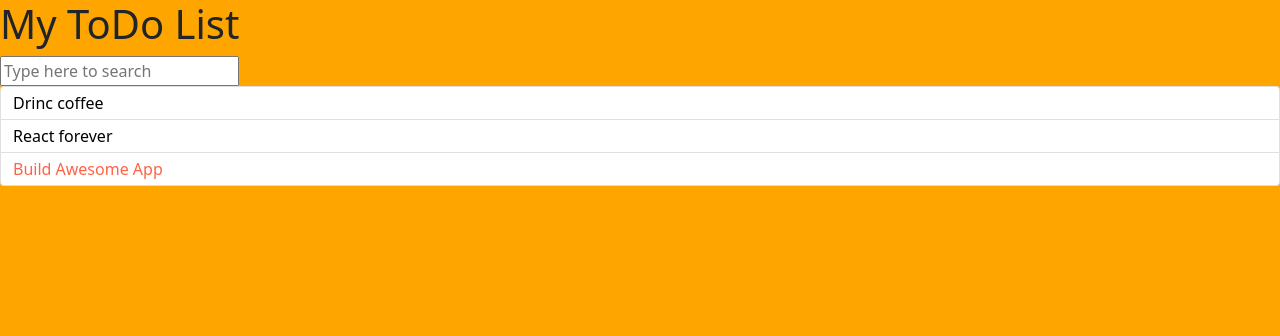
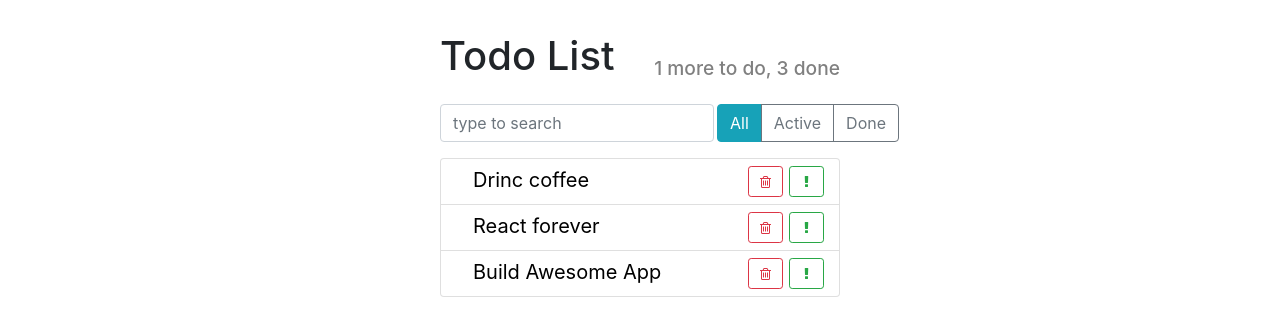
Before and after one commit to Alexs222/todo2, a React app: page / in a window 1280 px wide. Built offline with nearby package versions, Linux system fonts and the light colour scheme.

Commit message:
add styles

```diff
--- a/public/index.html
+++ b/public/index.html
@@ -3,8 +3,9 @@
     <head>
         <meta charset="utf-8">
         <title>ToDo</title>
-        <link href="https://cdn.jsdelivr.net/npm/bootstrap@5.1.3/dist/css/bootstrap.min.css" rel="stylesheet">
-        <link href="https://cdn.jsdelivr.net/npm/@fortawesome/fontawesome-free@5.15.4/css/fontawesome.min.css" rel="stylesheet">
+        <link rel="stylesheet"
+        <link href="https://stackpath.bootstrapcdn.com/font-awesome/4.7.0/css/font-awesome.min.css" rel="stylesheet">
+        <link href="https://stackpath.bootstrapcdn.com/bootstrap/4.1.3/css/bootstrap.min.css" rel="stylesheet">
     </head>
     <body>
         <div id="root"></div>
--- a/src/components/app-header.js
+++ b/src/components/app-header.js
@@ -1,7 +1,13 @@
 import React from 'react';
+import './app-header.scss';
 
-const AppHeader = () => {
-    return <h1>My ToDo List</h1>;
+const AppHeader = ({toDo, done}) => {
+  return (
+    <div className="app-header d-flex">
+      <h1>Todo List</h1>
+      <h2>{toDo} more to do, {done} done</h2>
+    </div>
+  );
 };
 
 export default AppHeader;
--- /dev/null
+++ b/src/components/app-header.scss
@@ -0,0 +1,12 @@
+.app-header {
+  align-items: flex-end;
+
+  h1 {
+    flex-grow: 1;
+  }
+
+  h2 {
+    font-size: 1.2rem;
+    color: grey;
+  }
+}
--- /dev/null
+++ b/src/components/item-status-filter.js
@@ -0,0 +1,18 @@
+import React from 'react';
+
+import './item-status-filter.scss';
+
+const ItemStatusFilter = () => {
+  return (
+    <div className="btn-group">
+      <button type="button"
+              className="btn btn-info">All</button>
+      <button type="button"
+              className="btn btn-outline-secondary">Active</button>
+      <button type="button"
+              className="btn btn-outline-secondary">Done</button>
+    </div>
+  );
+};
+
+export default ItemStatusFilter;
--- a/src/components/search-panel.js
+++ b/src/components/search-panel.js
@@ -1,11 +1,14 @@
 import React from 'react';
 
+import './search-panel.scss';
+
 const SearchPanel = () => {
-    const searchText = 'Type here to search';
 
-    return <input
-        placeholder = {searchText}
-        />;
+    return (
+        <input type="text"
+            className="form-control search-input"
+            placeholder="type to search"
+        />)
 };
 
 export default SearchPanel;
--- /dev/null
+++ b/src/components/search-panel.scss
@@ -0,0 +1,5 @@
+.search-input {
+  width: auto;
+  flex-grow: 1;
+  margin-right: 3px;
+}
--- a/src/components/todo-list-item.js
+++ b/src/components/todo-list-item.js
@@ -2,17 +2,32 @@ import React from 'react';
 
 import './todo-list-item.scss';
 
-    const TodoListItem = ({ label, importent = false }) => {
+const TodoListItem = ({ label, important = false }) => {
 
-        const style = {
-            color: importent ? 'tomato' : 'black'
-        }
+  const style = {
+    color: important ? 'steelblue' : 'black',
+    fontWeight: important ? 'bold' : 'normal'
+  };
 
-        return(
-            <span className='todo-list-item' style={style}>
-                {label}
-            </span>
-        );
-    };
+  return (
+    <span className="todo-list-item">
+        <span
+            className="todo-list-item-label"
+            style={style}>
+            {label}
+        </span>
+        <button type="button"
+              className="btn btn-outline-success btn-sm float-right">
+            <i className="fa fa-exclamation" />
+        </button>
+
+        <button type="button"
+                className="btn btn-outline-danger btn-sm float-right">
+            <i className="fa fa-trash-o" />
+        </button>
+    </span>
+
+  );
+};
 
 export default TodoListItem;
--- a/src/components/todo-list-item.scss
+++ b/src/components/todo-list-item.scss
@@ -0,0 +1,50 @@
+
+.todo-list-item {
+  font-size: 1.25rem;
+
+  button {
+    width: 35px;
+    margin: 3px;
+  }
+}
+
+.todo-list-item-label {
+  margin-left: 1.25rem;
+  line-height: 35px;
+  cursor: pointer;
+  user-select: none;
+
+  .todo-list-item.done {
+    text-decoration: line-through;
+  }
+
+  .todo-list-item.important {
+    font-weight: bold;
+    color: steelblue;
+  }
+}
+
+// .todo-list-item {
+//   font-size: 1.25rem;
+// }
+
+// .todo-list-item button {
+//   width: 35px;
+//   margin: 3px;
+// }
+
+// .todo-list-item-label {
+//   margin-left: 1.25rem;
+//   line-height: 35px;
+//   cursor: pointer;
+//   user-select: none;
+// }
+
+// .todo-list-item.done .todo-list-item-label {
+//   text-decoration: line-through;
+// }
+
+// .todo-list-item.important .todo-list-item-label {
+//   font-weight: bold;
+//   color: steelblue;
+// }
--- a/src/components/todo-list.js
+++ b/src/components/todo-list.js
@@ -11,7 +11,7 @@ const TodoList = ({todos}) => {
         const {id, ...otherProps} = item;
 
         return (
-            <li key={id} className='list-group-item'>
+            <li key={id} className='list-group-item '>
                 <TodoListItem {...otherProps} />
             </li>
         );
--- a/src/components/todo-list.scss
+++ b/src/components/todo-list.scss
@@ -1,3 +1,5 @@
-.todo-list .list-group-item {
-    padding: 0.25rem 0.75rem;
+.todo-list{
+    .list-group-item {
+    padding: .25rem .75rem;
+  }
 }
--- a/src/index.js
+++ b/src/index.js
@@ -4,6 +4,7 @@ import {createRoot} from 'react-dom/client';
 import TodoList from "./components/todo-list";
 import AppHeader from "./components/app-header";
 import SearchPanel from "./components/search-panel";
+import ItemStatusFilter from "./components/item-status-filter";
 
 import './main.scss';
 
@@ -17,9 +18,12 @@ const todoData = [
 const App = () => {
 
     return (
-        <div>
-            <AppHeader />
-            <SearchPanel />
+        <div className="todo-app">
+            <AppHeader toDo={1} done={3} />
+            <div className="top-panel d-flex">
+                <SearchPanel />
+                <ItemStatusFilter />
+            </div>
             <TodoList todos={todoData} />
         </div>
     );
--- a/src/main.scss
+++ b/src/main.scss
@@ -1,5 +1,8 @@
-$body-color: orange;
+.todo-app {
+    margin: 2rem auto 0 auto;
+    max-width: 400px;
+}
 
-body {
-    background-color: $body-color;
+.top-panel {
+    margin: 1rem 0;
 }
```
Also changed, not shown: src/components/item-status-filter.scss (added).
